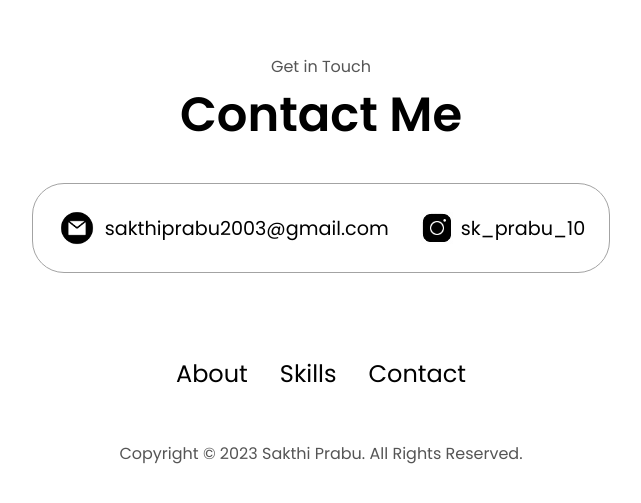
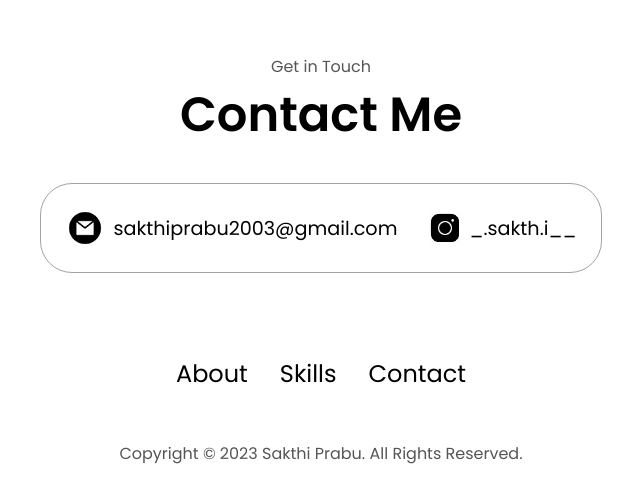
Before and after one commit to sakthi2310/portfolio, a plain HTML site: page index.html in a window 1280 px wide. Shown: the part 2410-2913 px from the top of the page, without its empty margins (319-960 px from the left). Drawn offline with Linux system fonts and the light colour scheme.

Commit message:
Update index.html

```diff
--- a/index.html
+++ b/index.html
@@ -321,7 +321,7 @@
             alt="LinkedIn icon"
             class="icon contact-icon"
           />
-          <p><a href="https://www.instagram.com/sk_prabu_10?igsh=MXVrMHU5M2c0Zm56cA==">sk_prabu_10</a></p>
+          <p><a href="https://www.instagram.com/_.sakth.i__?igsh=MWU2Y2E0anR2d2xkdA==">_.sakth.i__</a></p>
         </div>
       </div>
     </section>
```
